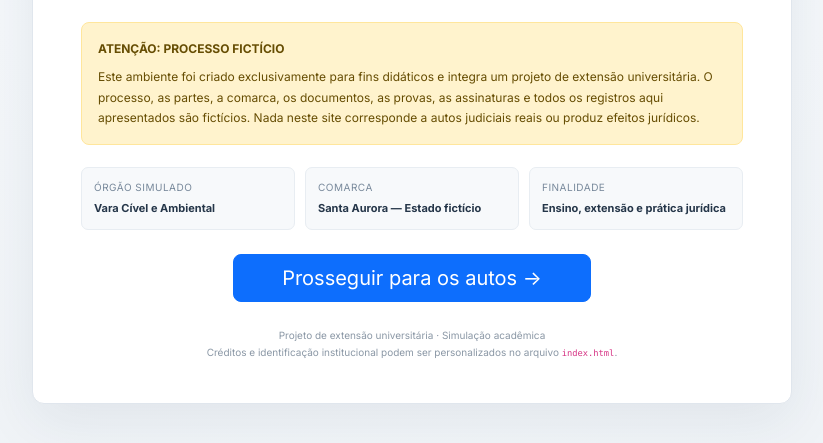
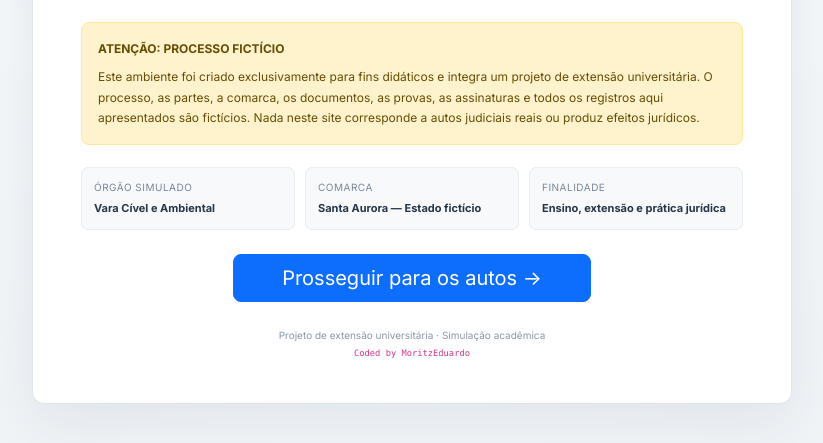
Before and after one commit to MoritzEduardo/simulacao-processo-virtual, a plain HTML site: page index.html in a window 1280 px wide. Shown: the part 339-782 px from the top of the page, without its empty margins (228-1051 px from the left). Drawn offline with nearby package versions, Linux system fonts and the light colour scheme.

Commit message:
Update index.html

```diff
--- a/index.html
+++ b/index.html
@@ -27,7 +27,7 @@
         <div><span>Finalidade</span><strong>Ensino, extensão e prática jurídica</strong></div>
       </div>
       <button id="proceedButton" class="btn btn-primary btn-lg mt-4 px-5">Prosseguir para os autos <span aria-hidden="true">→</span></button>
-      <p class="credits">Projeto de extensão universitária · Simulação acadêmica<br>Créditos e identificação institucional podem ser personalizados no arquivo <code>index.html</code>.</p>
+      <p class="credits">Projeto de extensão universitária · Simulação acadêmica<br><code>Coded by MoritzEduardo</code></p>
     </div>
   </section>
 
```
